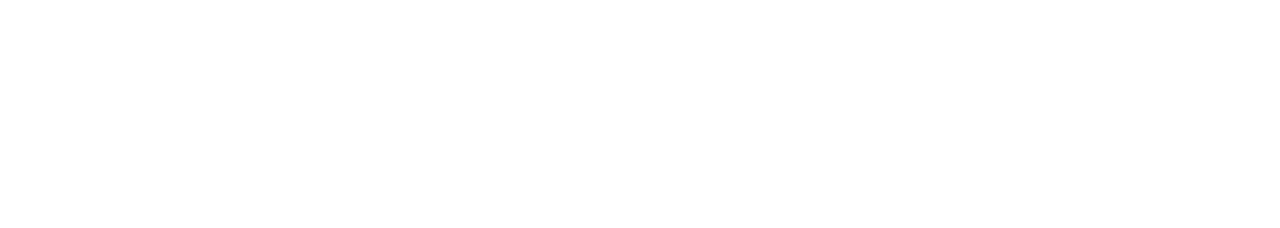
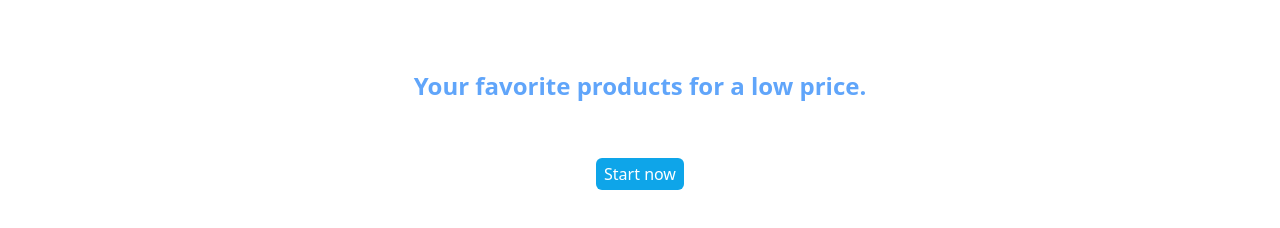
Before and after one commit to gabs712/shopping-cart, a React app: page / in a window 1280 px wide. Shown: the part 222-450 px from the top of the page. Built offline with nearby package versions, Linux system fonts and the light colour scheme; no server answers; the HTML template or start-up script is replaced by a standard one.

Commit message:
Add homepage

```diff
--- a/src/pages/home/Home.jsx
+++ b/src/pages/home/Home.jsx
@@ -1 +1,14 @@
-export default function Home() {}
+import { Link } from 'react-router-dom'
+
+export default function Home() {
+  return (
+    <div className="h-[75vh] gap-14 px-5 flex items-center justify-center flex-col">
+      <p className="text-brandHighlight text-center font-bold text-2xl">
+        Your favorite products for a low price.
+      </p>
+      <button className="bg-sky-500 px-2 hover:opacity-85 active:opacity-75 rounded-md py-1 text-white">
+        <Link to={'/products'}>Start now</Link>
+      </button>
+    </div>
+  )
+}
```
